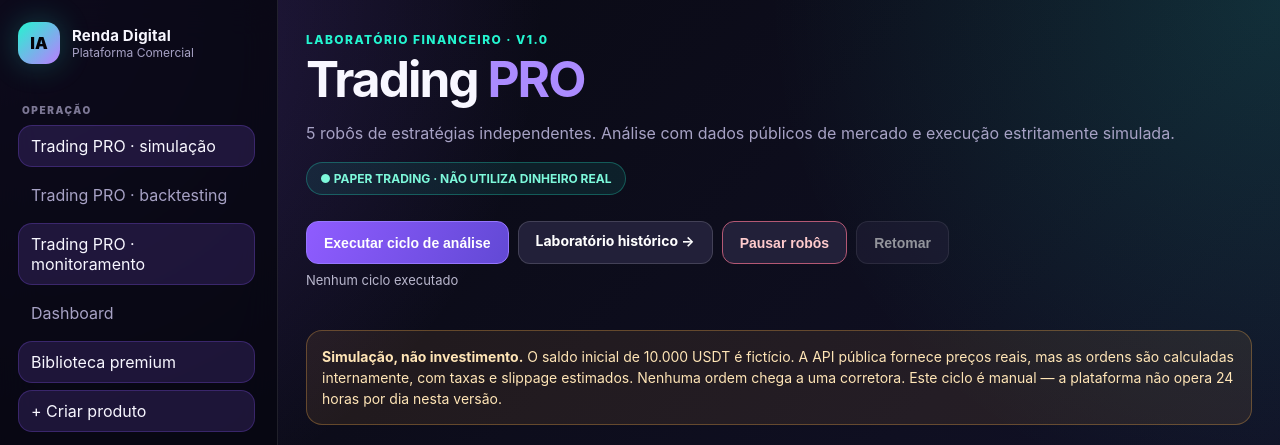
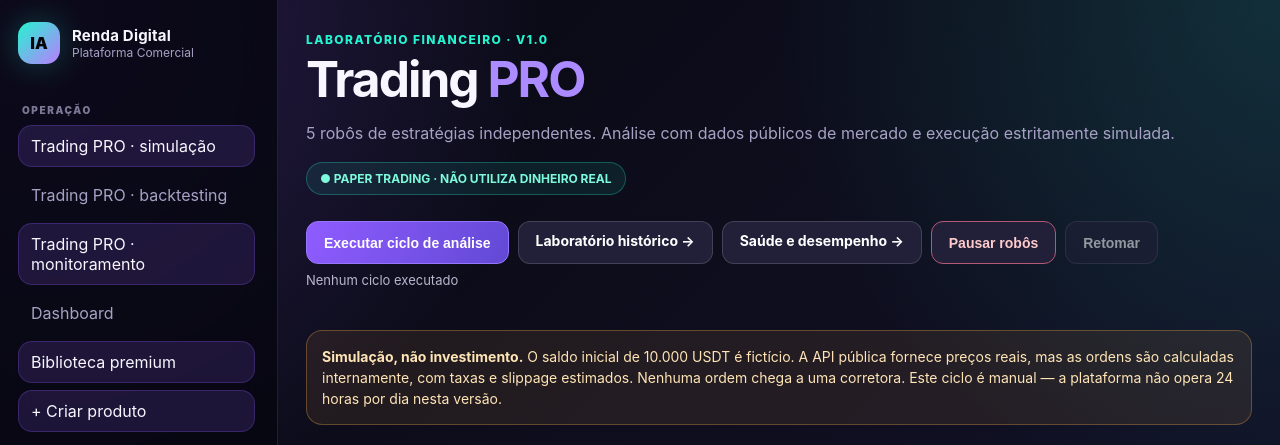
Before and after one commit to canalescanorff6-source/renda-digital-ia, a Flask app: page /trading-pro in a window 1280 px wide. Shown: the top 445 px of the page. Run offline with Flask 3, Linux system fonts and the light colour scheme; the visitor is signed in with stand-in values (Sample User, id 1); data comes from the database, SQL or seed files in the repository; data that the repository does not hold is empty.

Commit message:
feat(trading): link monitoring from simulator

```diff
--- a/templates/trading_pro.html
+++ b/templates/trading_pro.html
@@ -60,6 +60,7 @@
       <div class="tp-top-actions">
         <button class="tp-action primary" id="tp-cycle">Executar ciclo de análise</button>
         <a class="tp-action" href="{{ url_for('trading_backtest_page') }}">Laboratório histórico →</a>
+        <a class="tp-action" href="{{ url_for('tp_monitor_page') }}">Saúde e desempenho →</a>
         <button class="tp-action warn" id="tp-pause">Pausar robôs</button>
         <button class="tp-action" id="tp-resume">Retomar</button>
       </div>
```
